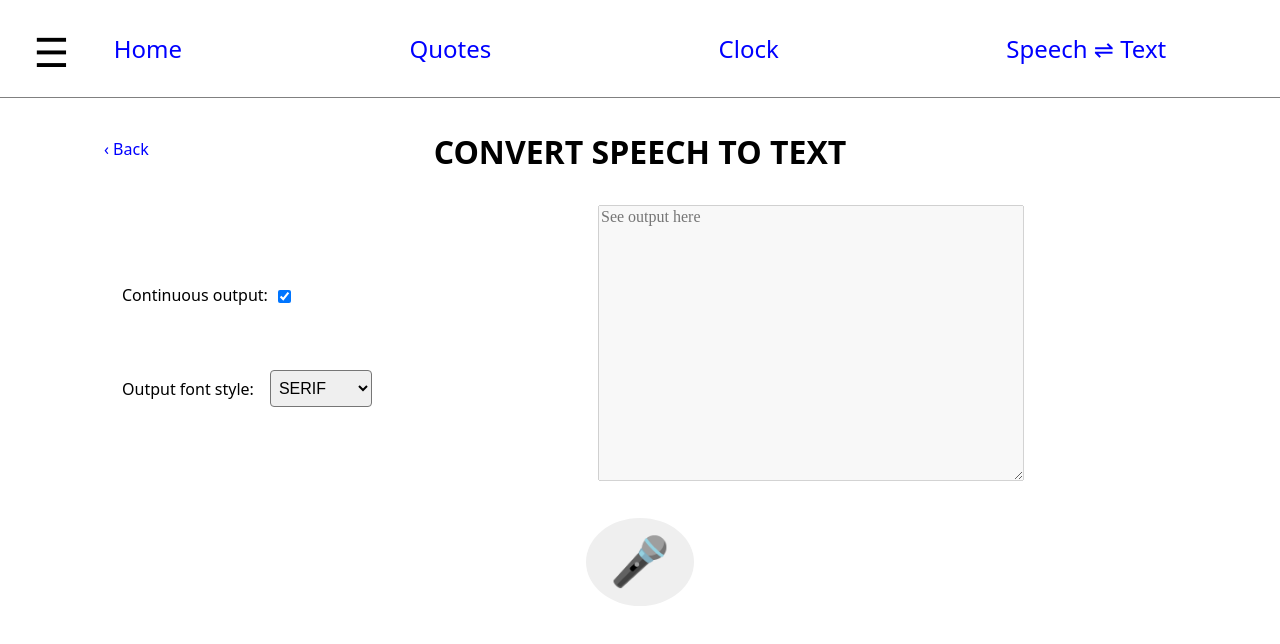
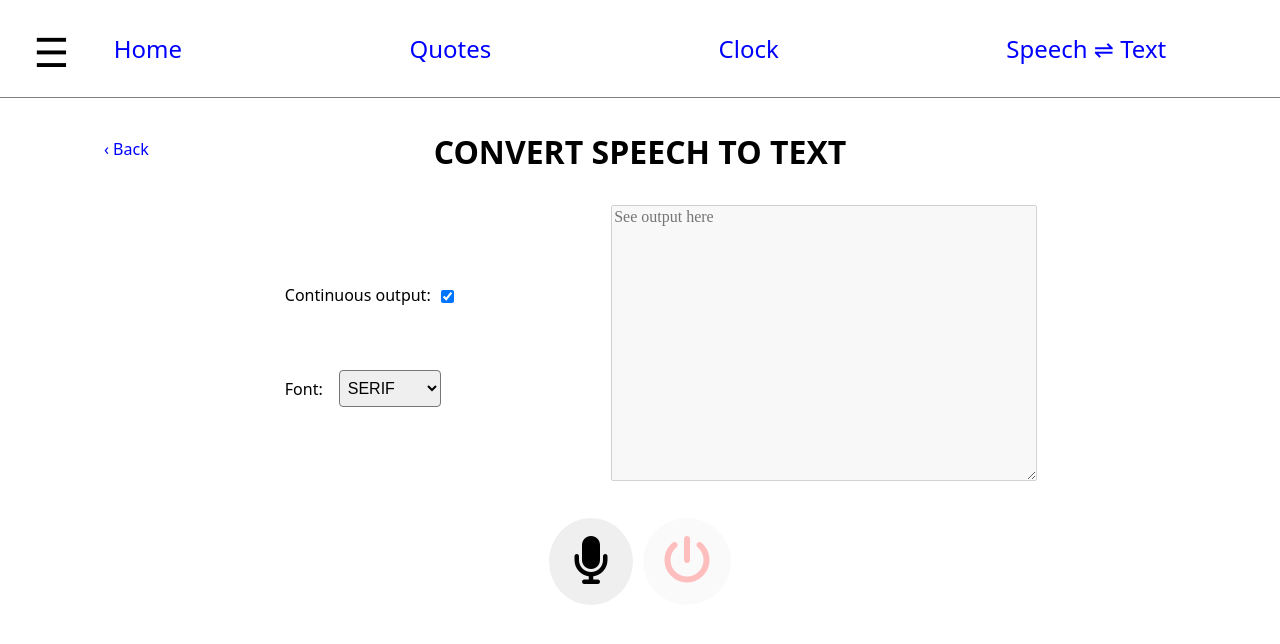
Before and after one commit to vamshi-krishna-kotla/react-playground, a React app: page /projects/speech-text/speech-to-text in a window 1280 px wide. Both pictures are taken after a click on the label "Continuous output:". Shown: the top 644 px of the page. Built offline with nearby package versions, Linux system fonts and the light colour scheme.

Commit message:
Added continuous speech conversion feature

```diff
--- a/src/projects/speech-text/components/speech-to-text/SpeechToText.jsx
+++ b/src/projects/speech-text/components/speech-to-text/SpeechToText.jsx
@@ -48,7 +48,7 @@ export default function SpeechToText() {
 			speechRecognitionRef.current = new (window.SpeechRecognition || window.webkitSpeechRecognition)();
 			speechRecognition = speechRecognitionRef.current;
 
-			speechRecognition.continuous = false;
+			speechRecognition.continuous = state.continuous;
 			speechRecognition.lang = "en-US";
 			speechRecognition.interimResults = false;
 			speechRecognition.maxAlternatives = 1;
@@ -59,10 +59,12 @@ export default function SpeechToText() {
 			 * @param {Event} event object that holds speech conversion result
 			 */
 			speechRecognition.onresult = (event) => {
+				const outputTranscript = event?.results[event.resultIndex][0]?.transcript?.trim();
+
 				setState((state) => {
 					return {
 						...state,
-						output: event.results[0][0].transcript
+						output: state.continuous ? (outputTranscript + '\n' + state.output) : outputTranscript
 					};
 				});
 			};
@@ -138,6 +140,7 @@ export default function SpeechToText() {
 		event.stopPropagation();
 
 		setState((state) => {
+			speechRecognition.continuous = !state.continuous;
 			return { ...state, continuous: !state.continuous };
 		});
 	}
@@ -160,6 +163,25 @@ export default function SpeechToText() {
 		});
 	}
 
+	/**
+	 * stop listening to speech input from the user
+	 *
+	 * @param {Event} event object to stop event propagation
+	 */
+	function stopListening(event) {
+		event.stopPropagation();
+
+		setState((state) => {
+			speechRecognition.stop();
+
+			return {
+				...state,
+				triggerRecognition: false,
+				isUserSpeaking: false
+			};
+		});
+	}
+
 	return (
 		<>
 			{state.notify ? <NotificationComponent type='error' statement={state.notificationStatement}/> : null}
@@ -178,7 +200,7 @@ export default function SpeechToText() {
 							/>
 						</div>
 						<div className={styles["output-font-family"]}>
-							<label htmlFor={styles["font-selection"]}>Output font style:</label>
+							<label htmlFor={styles["font-selection"]}>Font:</label>
 							<div className={styles["inner-selection-container"]}>
 								<select
 									name="fonts"
@@ -222,7 +244,20 @@ export default function SpeechToText() {
 						}
 						disabled={state.triggerRecognition}
 						onClick={startListening}
-					>&#x1F3A4;</button>
+					>
+						<i className="fa fa-microphone"></i>
+					</button>
+					<button
+						className={
+							styles["click-to-stop"] +
+							" button " +
+							(state.continuous ? styles["enable-stop-icon"] : styles["disable-stop-icon"])
+						}
+						onClick={stopListening}
+						disabled={!state.isUserSpeaking}
+					>
+						<i className="fa fa-power-off"></i>
+					</button>
 				</div>
 			</div>
 		</>
--- a/src/projects/speech-text/components/speech-to-text/SpeechToText.module.scss
+++ b/src/projects/speech-text/components/speech-to-text/SpeechToText.module.scss
@@ -1,5 +1,6 @@
 .speech-to-text {
-    margin: 2rem 5rem;
+    margin: 2rem auto;
+    width: 60%;
 
     .title {
         text-align: center;
@@ -68,15 +69,21 @@
     }
 
     .button-container {
-        margin: 2rem 0;
+        display: flex;
+        justify-content: space-around;
+        margin: 2rem auto;
+        position: relative;
         text-align: center;
-        position: relative;
+        width: 25%;
+
+        .click-to-speak, .click-to-stop {
+            border: none;
+            font-size: 3rem;
+            border-radius: 50%;
+        }
 
         .click-to-speak {
-            border: none;
-            font-size: 3rem;
             padding: 1rem 1.5rem;
-            border-radius: 50%;
 
             &.restrict-speaking {
                 cursor: not-allowed;
@@ -86,6 +93,25 @@
 
             &.user-speaking {
                 animation: linearOutwardRipple 0.5s linear infinite;
+            }
+        }
+
+        .click-to-stop {
+            padding: 1rem 1.25rem;
+            color: #F00;
+            background-color: buttonface;
+
+            &.enable-stop-icon {
+                visibility: visible;
+            }
+
+            &.disable-stop-icon {
+                visibility: hidden;
+            }
+
+            &:disabled {
+                opacity: 0.25;
+                cursor: not-allowed;
             }
         }
     }
```
